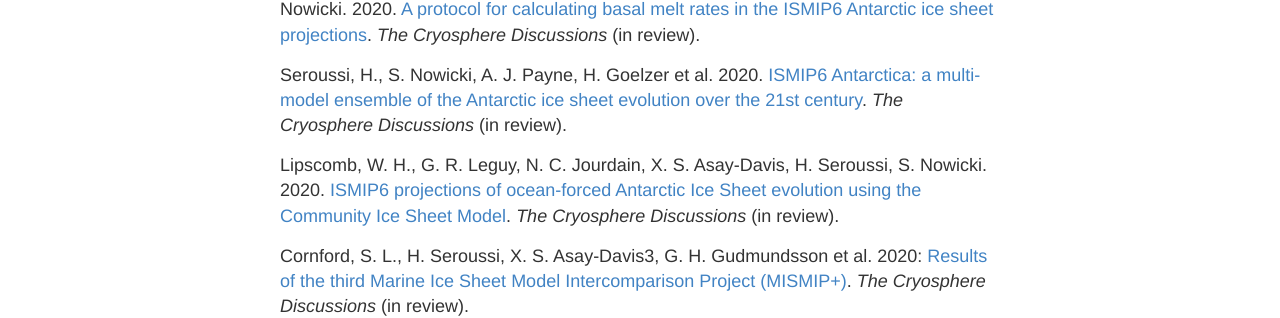
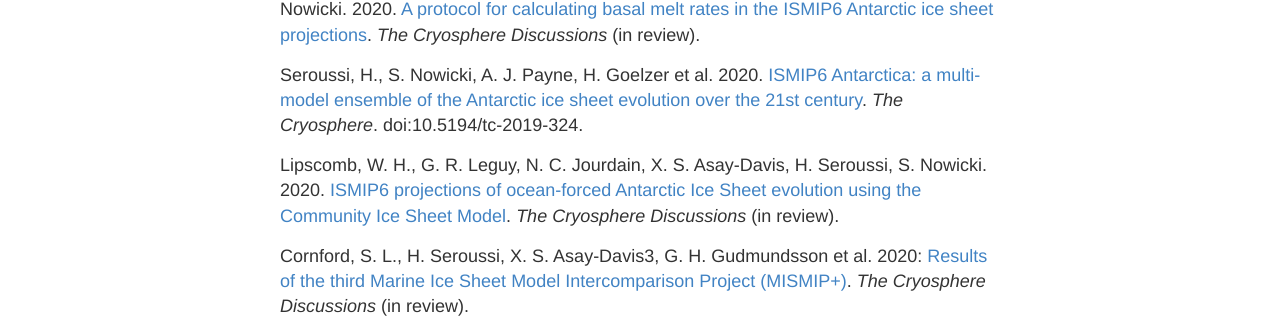
Before and after one commit to SLE-E3SM/SLE-E3SM.github.io, a Jekyll site: the page built from publications.md, in a window 1280 px wide and 900 px high, scrolled down 1560 px. Shown: the part 333-651 px from the top of the window. Built offline with Jekyll 4.4.1, drawn with Linux system fonts in a browser that asks for light colours.

Commit message:
Update publications.md
update Ant. ismip6 pub info

```diff
--- a/publications.md
+++ b/publications.md
@@ -40,7 +40,7 @@ Nowicki, S., A. Payne, H. Goelzer, H. Seroussi et al. 2020: [Experimental protoc
 
 Jourdain, N. C., X. Asay-Davis, T. Hattermann, F. Straneo, H. Seroussi, C. M. Little, and S. Nowicki. 2020. [A protocol for calculating basal melt rates in the ISMIP6 Antarctic ice sheet projections](https://www.the-cryosphere-discuss.net/tc-2019-277/). *The Cryosphere Discussions* (in review).
 
-Seroussi, H., S. Nowicki, A. J. Payne, H. Goelzer et al. 2020. [ISMIP6 Antarctica: a multi-model ensemble of the Antarctic ice sheet evolution over the 21st century](https://www.the-cryosphere-discuss.net/tc-2019-324/). *The Cryosphere Discussions* (in review).
+Seroussi, H., S. Nowicki, A. J. Payne, H. Goelzer et al. 2020. [ISMIP6 Antarctica: a multi-model ensemble of the Antarctic ice sheet evolution over the 21st century](https://doi.org/10.5194/tc-2019-324). *The Cryosphere*. doi:10.5194/tc-2019-324.
 
 Lipscomb, W. H., G. R. Leguy, N. C. Jourdain, X. S. Asay-Davis, H. Seroussi, S. Nowicki. 2020. [ISMIP6 projections of ocean-forced Antarctic Ice Sheet evolution using the Community Ice Sheet Model](https://www.the-cryosphere-discuss.net/tc-2020-12/). *The Cryosphere Discussions* (in review).
 
```
